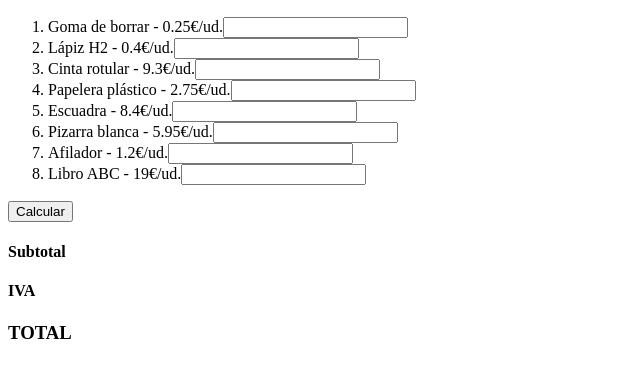
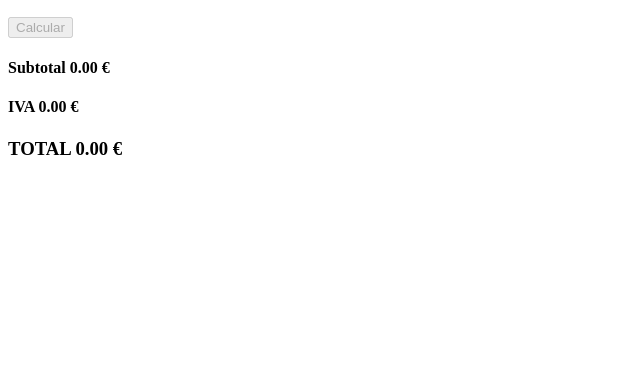
Before and after one commit to Esemega/shopping-cart-invoice, a plain HTML site: page index.html in a window 1280 px wide. Shown: the part 50-428 px from the top of the page, without its empty margins (0-640 px from the left). Drawn offline with Linux system fonts and the light colour scheme.

Commit message:
disabling button and setting invoice values to 0€ from the begining

```diff
--- a/index.html
+++ b/index.html
@@ -10,13 +10,13 @@
         <h2>Carrito de la compra</h2>
     </header>
     <main>
-        <div id="shopping-list"></div>
+        <div id="shopping-list-container"></div>
     </main>
     <footer>
-        <button id="calculate">Calcular</button>
-        <h4>Subtotal <span id="subtotal"></span></h4>
-        <h4>IVA <span id="iva"></span></h4>
-        <h3>TOTAL <span id="total"></span></h3>
+        <button id="button-calculate" disabled>Calcular</button>
+        <h4>Subtotal <span id="subtotal">0.00 €</span></h4>
+        <h4>IVA <span id="iva">0.00 €</span></h4>
+        <h3>TOTAL <span id="total">0.00 €</span></h3>
     </footer>
 
     <script src="app.js"></script>
```
